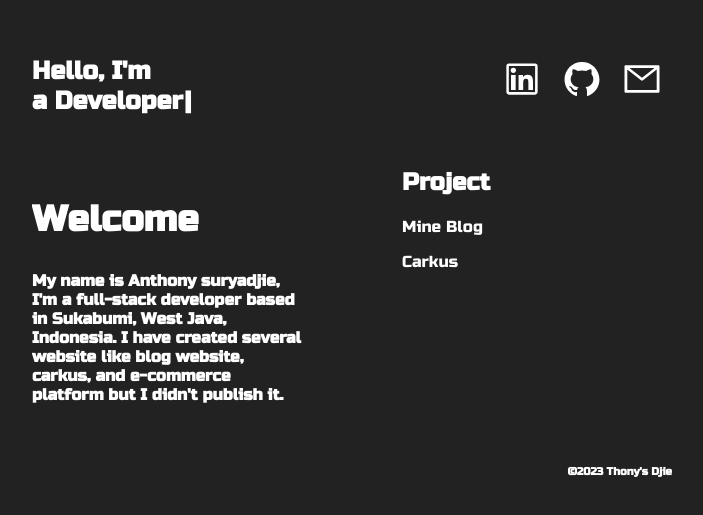
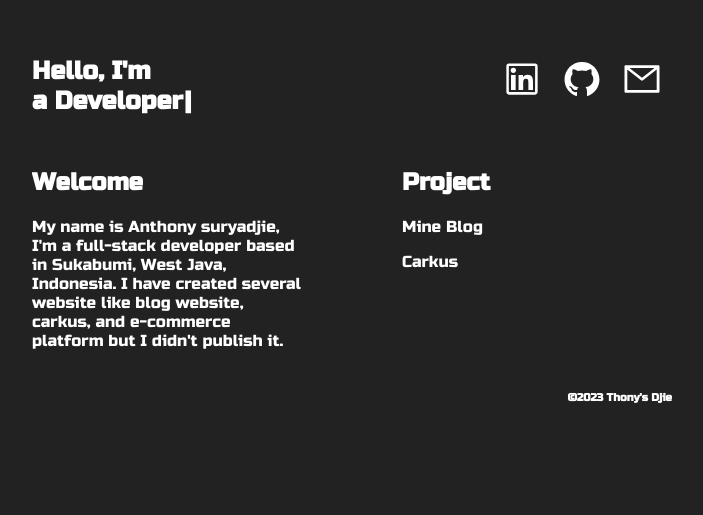
Before and after one commit to ThonyBiersack/my-portfolio, a React (Create React App) app: page / in a window 1280 px wide. Shown: the part 105-620 px from the top of the page, without its empty margins (288-991 px from the left). Built offline with nearby package versions, Linux system fonts and the light colour scheme.

Commit message:
fix multiple page and h2 in contents

```diff
--- a/src/Components/Contents.jsx
+++ b/src/Components/Contents.jsx
@@ -9,14 +9,12 @@ import Kata from './Notfound'
     return(
         <div className='Content'>
             <div>
-                    <h2>
                 <Routes>
                     <Route path='/' element={<Welcome />} />
                     <Route path='/carkus' element={<Carkus />} />
                     <Route path='/blog' element={<Blog />} />
-                            <Route path='*' element={<Kata/>} />
+                    <Route path='/*' element={<Kata/>} />
                 </Routes>
-                    </h2>
             </div>
             <div>
                 <h2>Project</h2>
```
Lines whose indentation alone changed are shown as unchanged.
